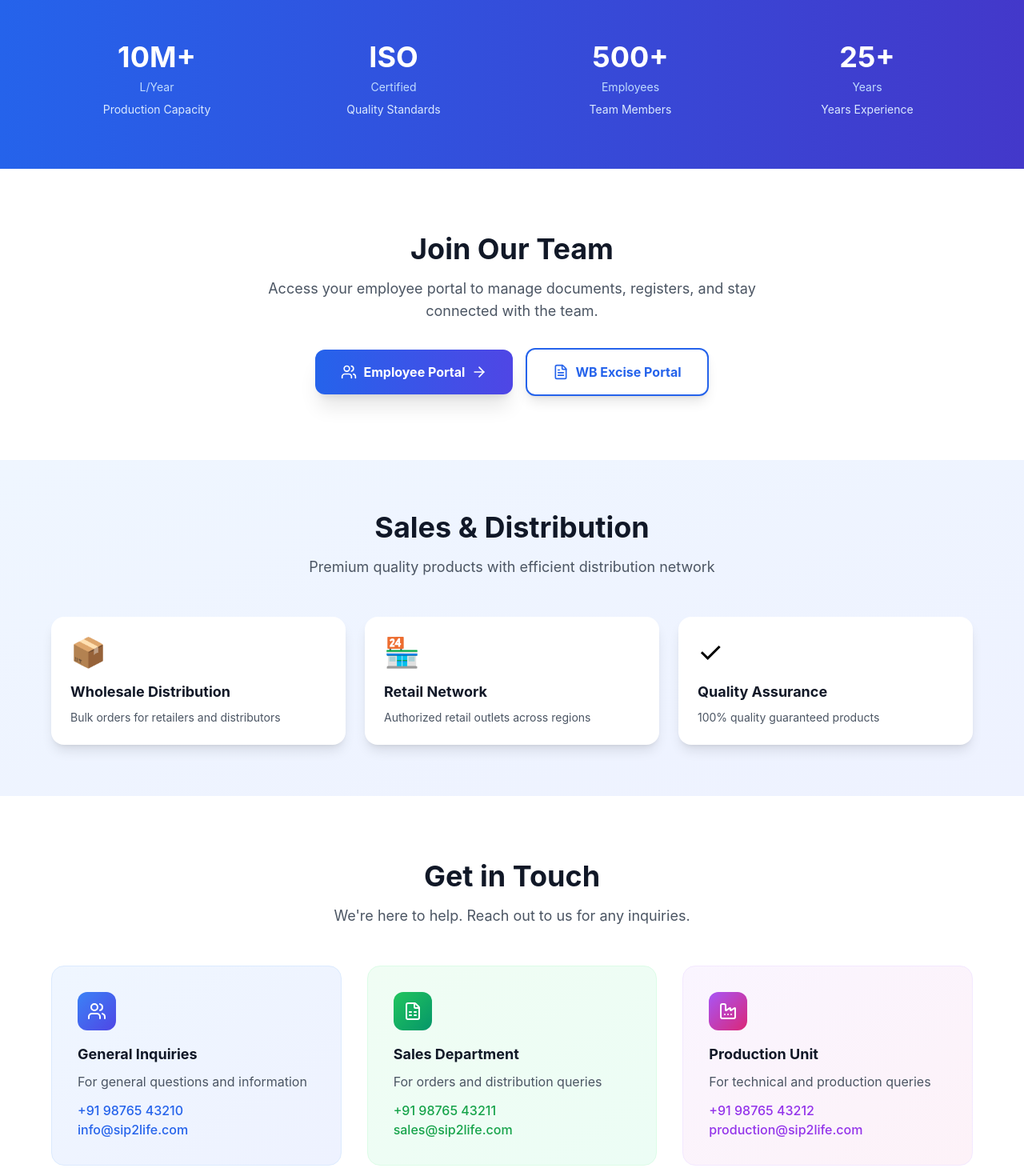
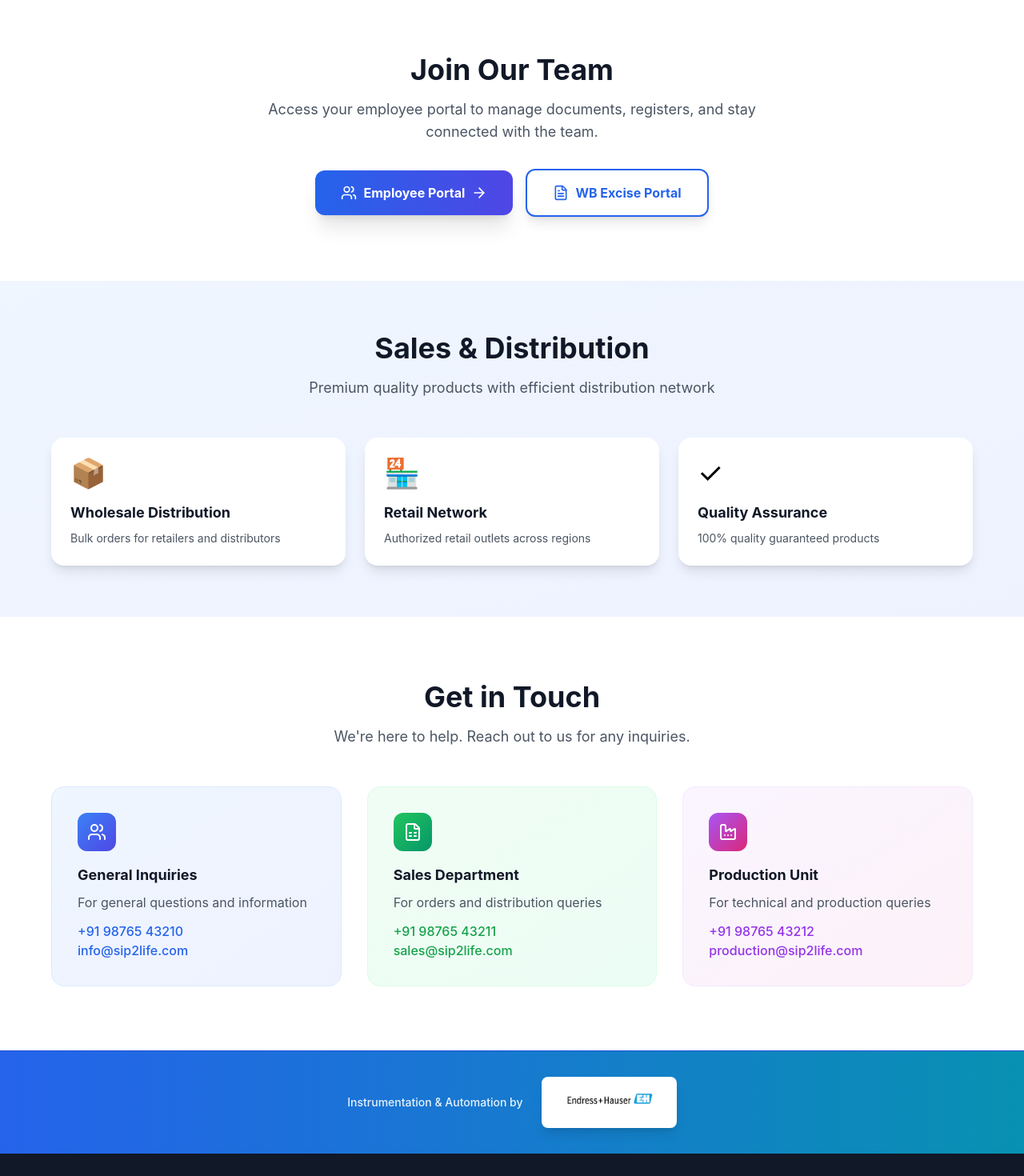
Before and after one commit to saha-trideep/sip2lifedatamanagement, a React (Vite) app in the folder client/: page / in a window 1280 px wide. Shown: the part 2180-3650 px from the top of the page at 80% size. Built offline with nearby package versions, Linux system fonts and the light colour scheme; no server answers.

Commit message:
Remove duplicate Stats section and update E+H logo with blue background

```diff
--- a/client/src/pages/Landing.jsx
+++ b/client/src/pages/Landing.jsx
@@ -187,24 +187,6 @@ const Landing = () => {
                 </div>
             </section>
 
-            {/* Stats Section */}
-            <section className="py-12 sm:py-16 px-4 sm:px-6 bg-gradient-to-r from-blue-600 to-indigo-700 text-white">
-                <div className="max-w-6xl mx-auto grid grid-cols-2 lg:grid-cols-4 gap-6 sm:gap-8">
-                    {[
-                        { label: "Production Capacity", value: "10M+", suffix: "L/Year" },
-                        { label: "Quality Standards", value: "ISO", suffix: "Certified" },
-                        { label: "Team Members", value: "500+", suffix: "Employees" },
-                        { label: "Years Experience", value: "25+", suffix: "Years" }
-                    ].map((stat, idx) => (
-                        <div key={idx} className="text-center">
-                            <div className="text-2xl sm:text-4xl font-bold mb-1 sm:mb-2">{stat.value}</div>
-                            <div className="text-xs sm:text-sm text-blue-200">{stat.suffix}</div>
-                            <div className="text-xs sm:text-sm text-blue-100 mt-1 sm:mt-2">{stat.label}</div>
-                        </div>
-                    ))}
-                </div>
-            </section>
-
             {/* CTA Section */}
             <section className="py-12 sm:py-20 px-4 sm:px-6 bg-white">
                 <div className="max-w-4xl mx-auto text-center">
@@ -318,17 +300,17 @@ const Landing = () => {
             </section>
 
             {/* Subtle Technology Partner */}
-            <section className="py-6 sm:py-8 px-4 bg-gray-50 border-t border-gray-200">
+            <section className="py-6 sm:py-8 px-4 bg-gradient-to-r from-blue-600 to-cyan-600 border-t border-blue-700">
                 <div className="max-w-6xl mx-auto">
                     <div className="flex flex-col sm:flex-row items-center justify-center gap-4 sm:gap-6">
-                        <span className="text-xs sm:text-sm text-gray-500 font-medium">
+                        <span className="text-xs sm:text-sm text-white/90 font-medium">
                             Instrumentation & Automation by
                         </span>
-                        <div className="bg-white px-4 py-2 rounded-lg shadow-sm border border-gray-200">
+                        <div className="bg-white px-6 py-3 rounded-lg shadow-lg">
                             <img
-                                src="/endress-hauser.jpg"
+                                src="/endress-hauser-logo.png"
                                 alt="Endress+Hauser"
-                                className="h-6 sm:h-8 w-auto opacity-80 hover:opacity-100 transition-opacity"
+                                className="h-8 sm:h-10 w-auto"
                             />
                         </div>
                     </div>
```
Also changed, not shown: client/public/endress-hauser-logo.png (added).
